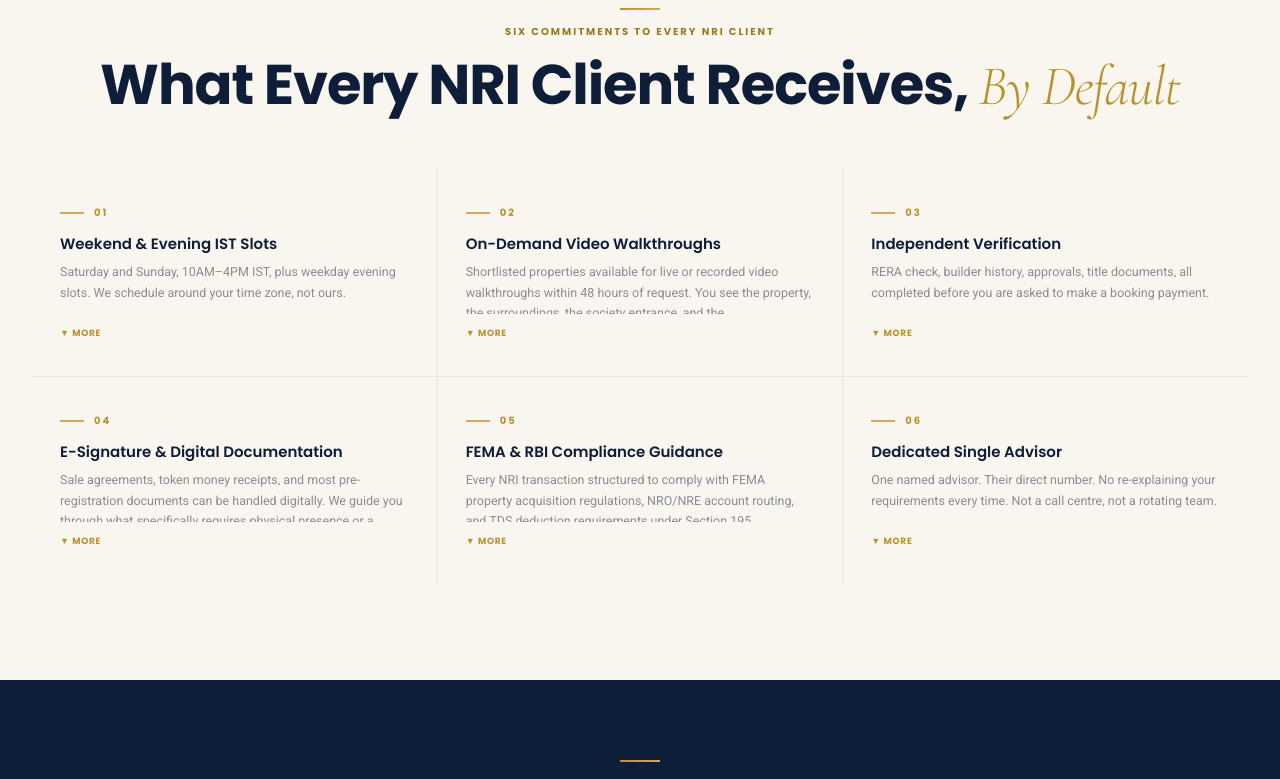
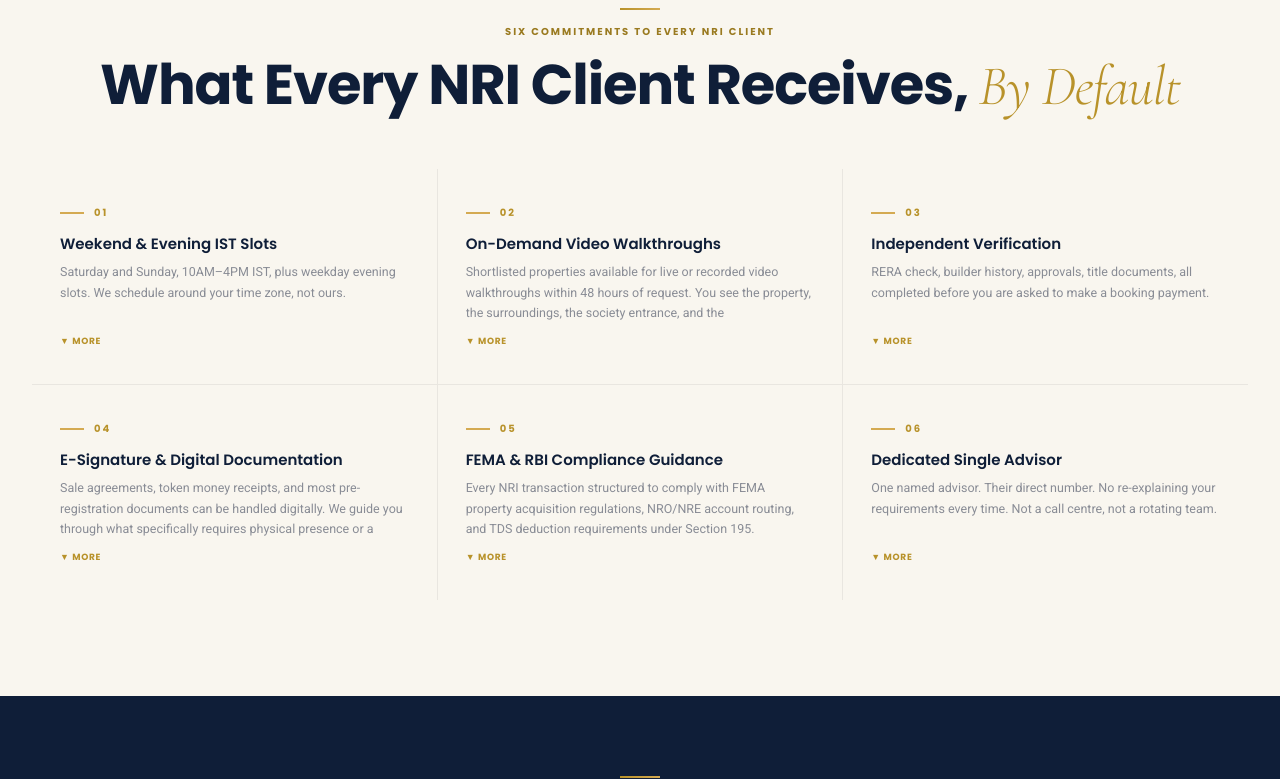
Before and after one commit to mohit1661-ai/Vedhara-Group-Supabase, a Next.js app: page /nri-services in a window 1280 px wide. Shown: the part 721-1500 px from the top of the page. Built offline with nearby package versions, Linux system fonts and the light colour scheme.

Commit message:
Increase collapsed card height from 52px to 60px to prevent text cutoff

```diff
--- a/components/sections/CommitmentsAccordion.tsx
+++ b/components/sections/CommitmentsAccordion.tsx
@@ -47,7 +47,7 @@ export default function CommitmentsAccordion({ commitments }: { commitments: Com
                 className="comm-desc-wrap"
                 style={{
                   overflow:"hidden",
-                  maxHeight: isOpen ? "300px" : "52px",
+                  maxHeight: isOpen ? "300px" : "60px",
                   transition:"max-height 0.4s ease, opacity 0.3s ease",
                   opacity: isOpen ? 1 : 0.7,
                   flex: 1,
```
